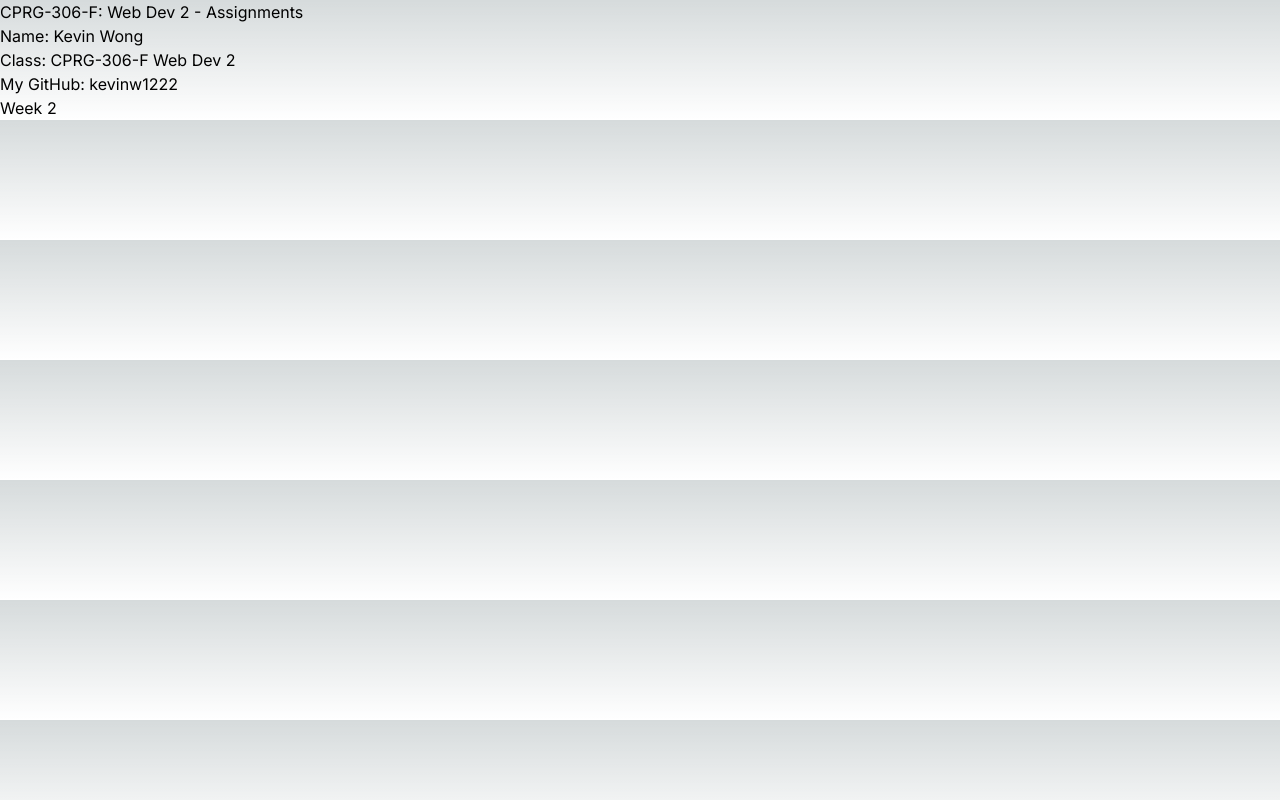
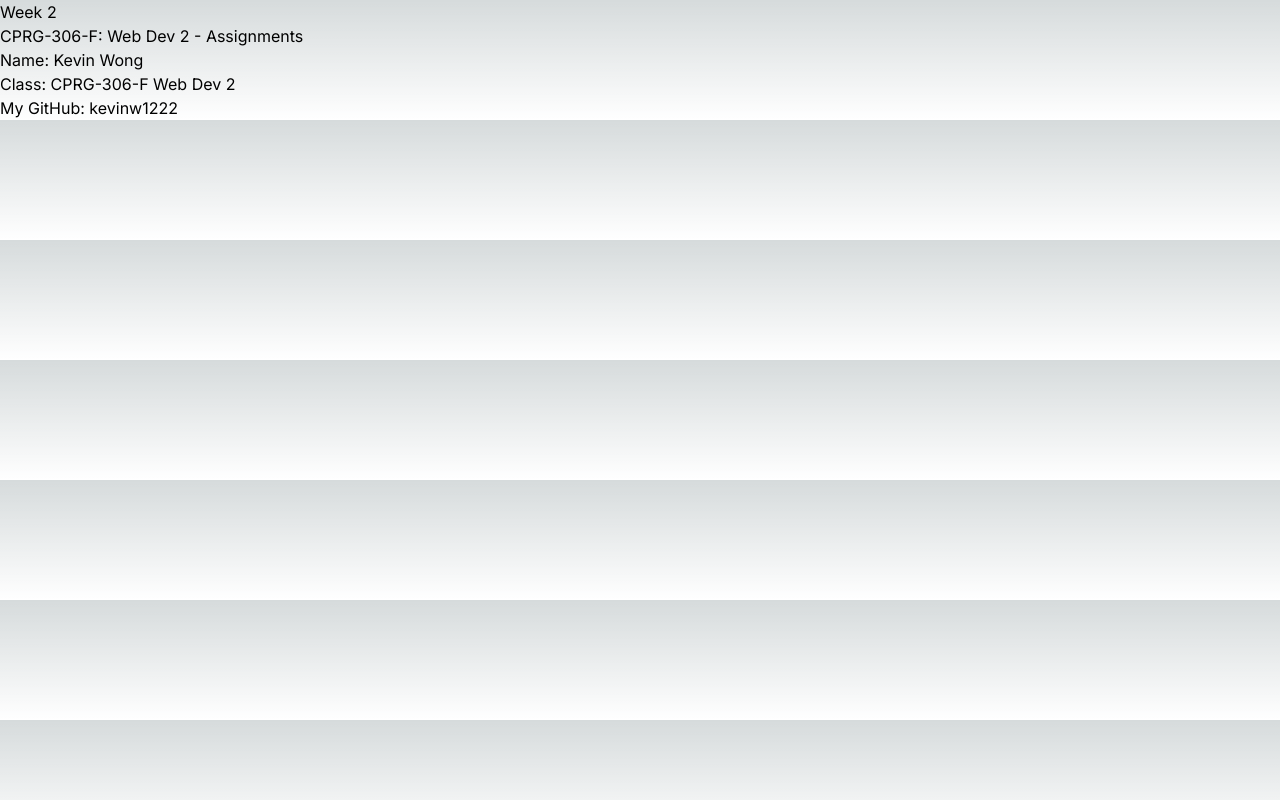
Before and after one commit to kevinw1222/cprg306-assignments, a Next.js app: page / in a window 1280 px wide. Built offline with nearby package versions, Linux system fonts and the light colour scheme.

Commit message:
Update page.js

```diff
--- a/app/page.js
+++ b/app/page.js
@@ -112,9 +112,9 @@ export default function Home() {
     // </main>
 
     <main>
+      <Link href="/week2">Week 2</Link>
       <h1>CPRG-306-F: Web Dev 2 - Assignments</h1>
       <StudentInfo />
-      <Link href="/week2">Week 2</Link>
     </main>
   );
 }
```
